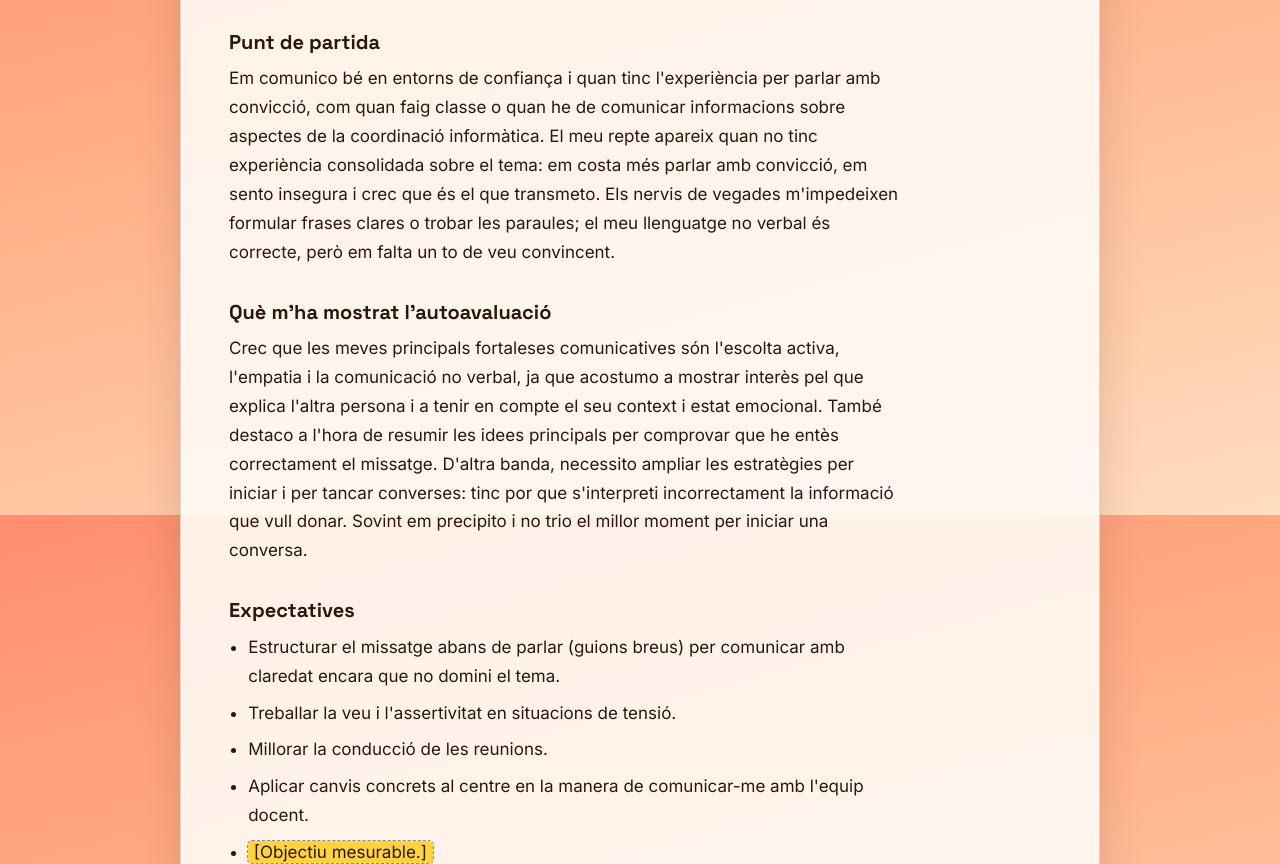
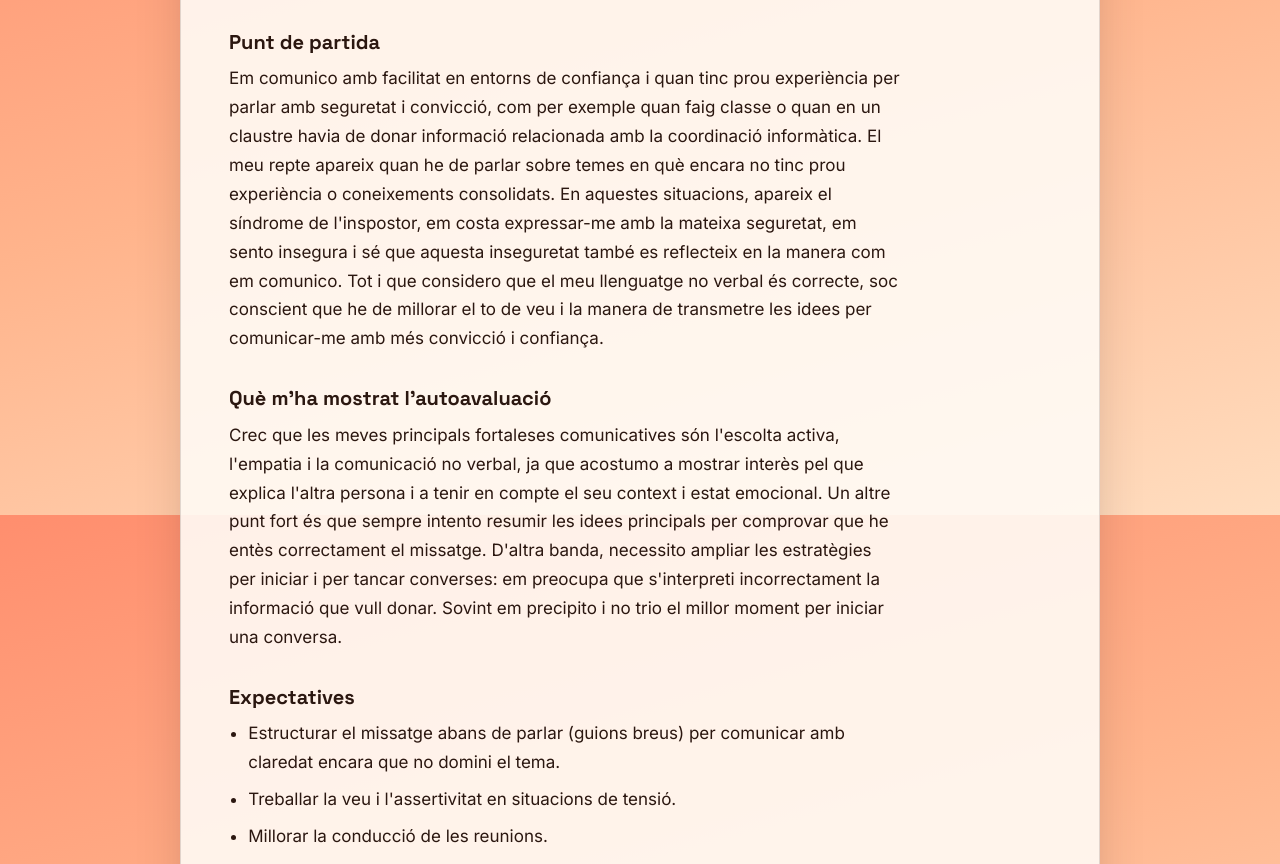
Before and after one commit to svalles4/portfolidin2, a plain HTML site: page index.html in a window 1280 px wide. Shown: the part 1085-1949 px from the top of the page. Drawn offline with Linux system fonts and the light colour scheme.

Commit message:
Update index.html

```diff
--- a/index.html
+++ b/index.html
@@ -108,10 +108,12 @@ mark{background:var(--yellow);color:#2B1710;padding:.05rem .35rem;border-radius:
 <p>M'agrada acabar el que començo: vull completar la formació inicial per a l'exercici de la funció directiva amb aquesta segona part i, ara que formo part de l'equip directiu, em toca «posar-me el barret» d'un càrrec amb més responsabilitat. Espero que el curs em doni eines per millorar en allò en què sóc inexperta, i que m'ajudi a conèixer situacions que encara no he viscut i a saber-les resoldre.</p>
 
 <h3>Punt de partida</h3>
-<p>Em comunico bé en entorns de confiança i quan tinc l'experiència per parlar amb convicció, com quan faig classe o quan he de comunicar informacions sobre aspectes de la coordinació informàtica. El meu repte apareix quan no tinc experiència consolidada sobre el tema: em costa més parlar amb convicció, em sento insegura i crec que és el que transmeto. Els nervis de vegades m'impedeixen formular frases clares o trobar les paraules; el meu llenguatge no verbal és correcte, però em falta un to de veu convincent.</p>
+<p>Em comunico amb facilitat en entorns de confiança i quan tinc prou experiència per parlar amb seguretat i convicció, com per exemple quan faig classe o quan en un claustre havia de donar informació relacionada amb la coordinació informàtica. El meu repte apareix quan he de parlar sobre temes en què encara no tinc prou experiència o coneixements consolidats. En aquestes situacions, apareix el síndrome de l'inspostor,
+  em costa expressar-me amb la mateixa seguretat, em sento insegura i sé que aquesta inseguretat també es reflecteix en la manera com em comunico.
+  Tot i que considero que el meu llenguatge no verbal és correcte, soc conscient que he de millorar el to de veu i la manera de transmetre les idees per comunicar-me amb més convicció i confiança.</p>
 
 <h3>Què m'ha mostrat l'autoavaluació</h3>
-<p>Crec que les meves principals fortaleses comunicatives són l'escolta activa, l'empatia i la comunicació no verbal, ja que acostumo a mostrar interès pel que explica l'altra persona i a tenir en compte el seu context i estat emocional. També destaco a l'hora de resumir les idees principals per comprovar que he entès correctament el missatge. D'altra banda, necessito ampliar les estratègies per iniciar i per tancar converses: tinc por que s'interpreti incorrectament la informació que vull donar. Sovint em precipito i no trio el millor moment per iniciar una conversa.</p>
+<p>Crec que les meves principals fortaleses comunicatives són l'escolta activa, l'empatia i la comunicació no verbal, ja que acostumo a mostrar interès pel que explica l'altra persona i a tenir en compte el seu context i estat emocional. Un altre punt fort és que sempre intento resumir les idees principals per comprovar que he entès correctament el missatge. D'altra banda, necessito ampliar les estratègies per iniciar i per tancar converses: em preocupa que s'interpreti incorrectament la informació que vull donar. Sovint em precipito i no trio el millor moment per iniciar una conversa.</p>
 
 <h3>Expectatives</h3>
 <ul class="plain">
```
